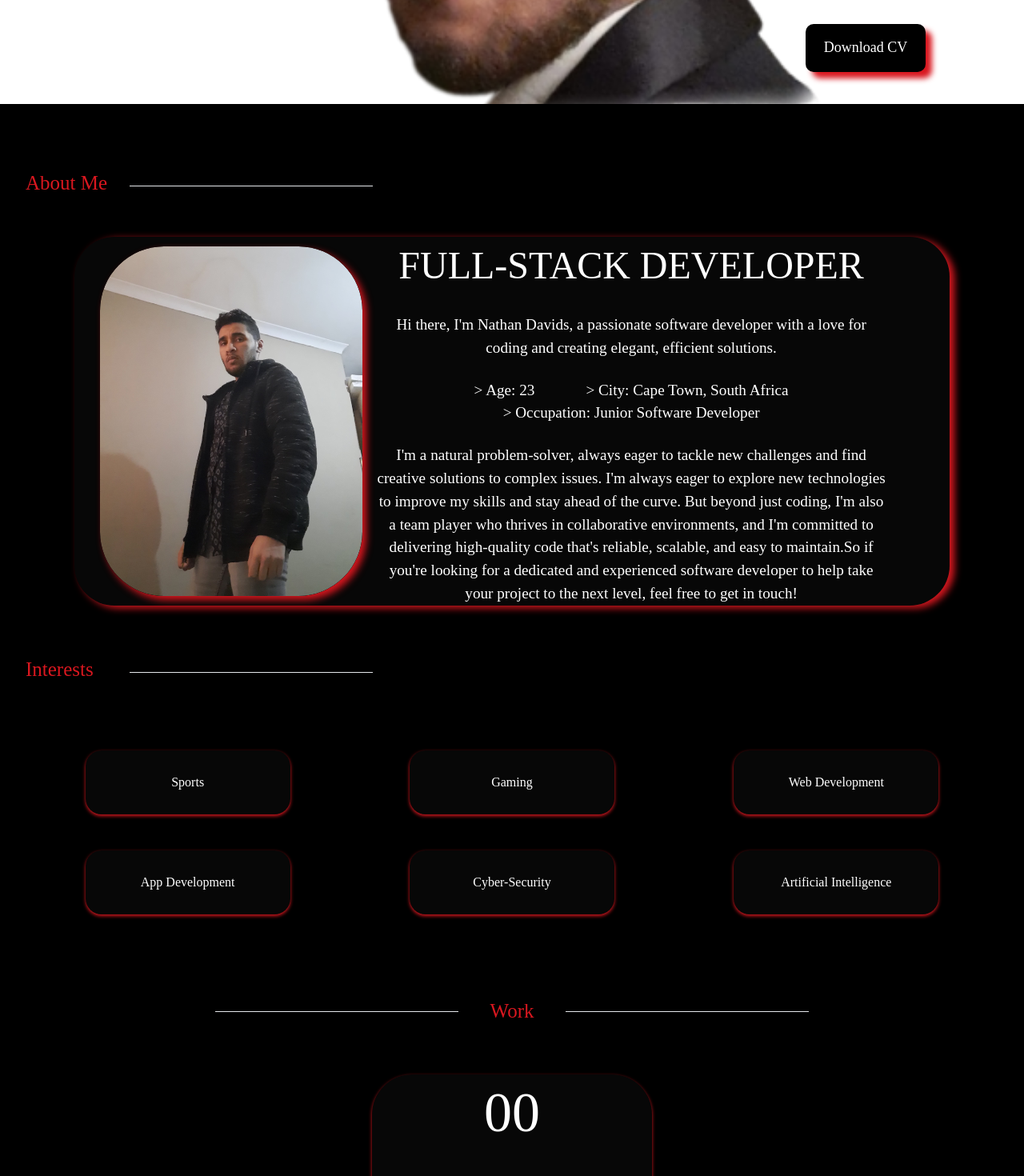
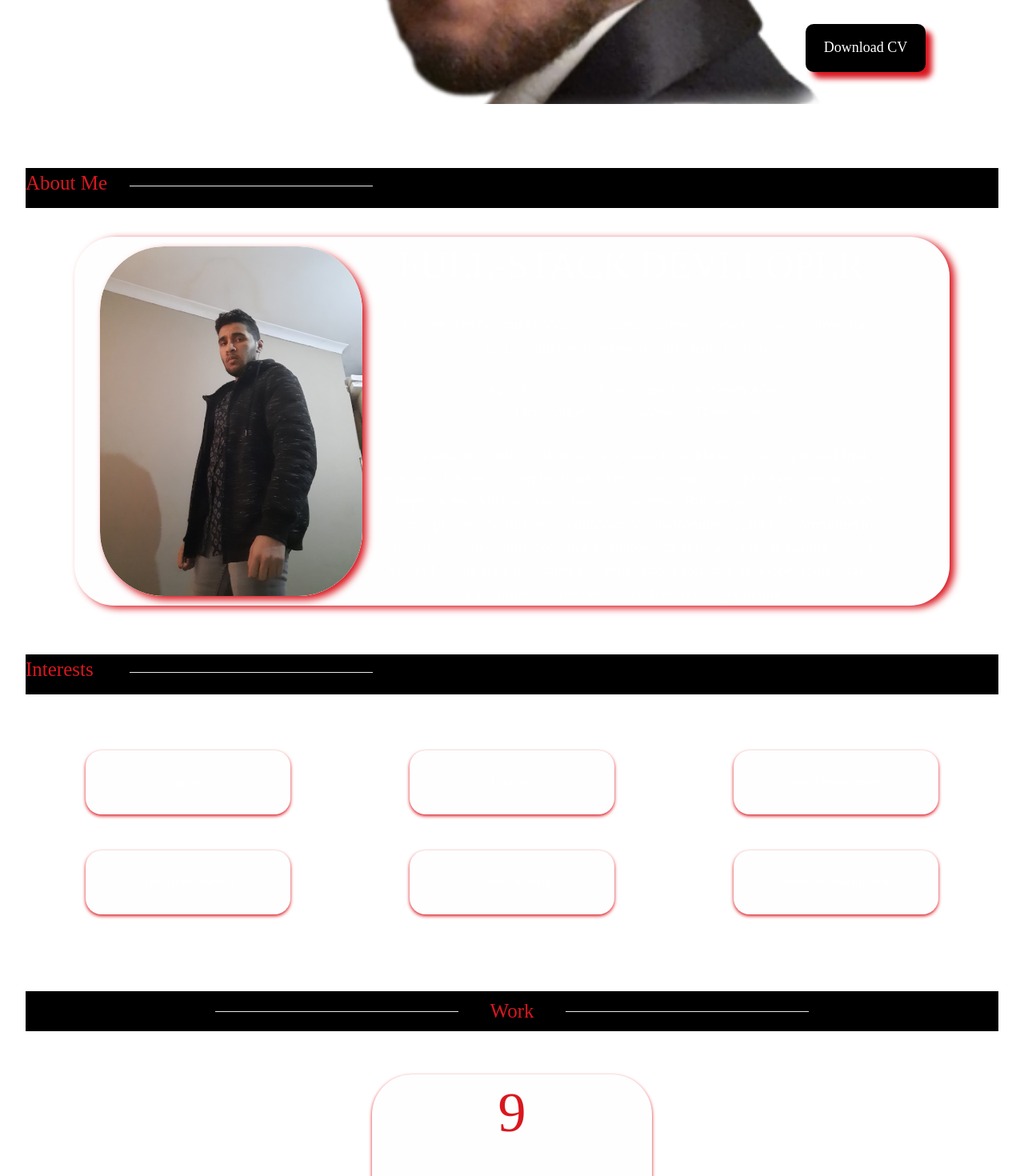
Before and after one commit to NathanDavids/PortfolioProject, a React (Vite) app: page / in a window 1280 px wide. Shown: the part 760-2230 px from the top of the page at 80% size. Built offline with nearby package versions, Linux system fonts and the light colour scheme; a web font is replaced by a local one.

Commit message:
Added counter function on about page

```diff
--- /dev/null
+++ b/src/components/ParentComponent.jsx
@@ -0,0 +1,18 @@
+// ParentComponent.jsx
+import React, { useState } from 'react';
+
+function ParentComponent() {
+  const [isDarkMode, setIsDarkMode] = useState(false);
+
+  const toggleTheme = () => {
+    setIsDarkMode(prevMode => !prevMode);
+  };
+
+  return (
+    <>
+      <Home isDarkMode={isDarkMode} toggleTheme={toggleTheme} />
+    </>
+  );
+}
+
+export default ParentComponent;
--- a/src/components/about/about.css
+++ b/src/components/about/about.css
@@ -7,6 +7,22 @@
     --ButtonColor: rgba(225, 225, 225, 0.05);
 }
 
+#about.dark{
+    background-color: black;
+}
+#aboutContainer.dark{
+    background-color: black;
+}
+
+
+#about.light{
+    background-color: white;
+}
+#aboutContainer.light{
+    background-color: white;
+}
+
+
 #about{
     display: flex;
     justify-content: center;
@@ -14,21 +30,21 @@
     width: 100%;
     height: 250vh;
     overflow: hidden;
-    background-color: var(--BackgroundColour);
+
 }
 
 #aboutContainer{
     margin-top: 0rem;
     width: 95%;
     height: 250vh;
-    background-color: var(--BackgroundColour);
+
 }
 
 #aboutTop{
     display: grid;
     align-items: center;
     width: 100%;
-    background-color: var(--BackgroundColour);
+
     overflow: hidden;
 }
 
@@ -291,6 +307,10 @@
     overflow: hidden;
 }
 
+.counter{
+    color: var(--SecondaryTextColour);
+}
+
 @media screen and (max-width:768px){
     #about{
         height: 230vh;
--- a/src/components/about/about.jsx
+++ b/src/components/about/about.jsx
@@ -1,14 +1,68 @@
-import React from 'react'
+import React, { useEffect, useState } from 'react';
 import '../about/about.css'
+import '../home/home'
 import AboutPicture from '../../assets/AboutPicture.jpg'
 import {FaGreaterThan} from 'react-icons/fa'
 
 function about() {
+  const [isDarkMode, setIsDarkMode] = useState(
+    localStorage.getItem('theme') === 'dark'
+  );
+
+  useEffect(() => {
+    // Apply theme to your page's CSS classes based on isDarkMode
+    // For example, add 'dark' or 'light' class to the body element
+    document.body.classList.toggle('dark', isDarkMode);
+    document.body.classList.toggle('light', !isDarkMode);
+  }, [isDarkMode]);
+
+  const projects = document.querySelector('#projectsBlock');
+  const counter = document.querySelectorAll('.counter');
+  let bol = false;
+
+  useEffect(() => {
+    const projects = document.querySelector('#projectsBlock');
+    const counter = document.querySelectorAll('.counter');
+    let bol = false;
+
+    const sectionOffset = projects.offsetTop + projects.offsetHeight;
+
+    const updateCount = () => {
+      counter.forEach((counter) => {
+        const target = +counter.getAttribute('data-target');
+        const speed = +counter.getAttribute('data-speed');
+        const count = +counter.innerText;
+
+        if (count < target) {
+          counter.innerText = count + 1;
+          setTimeout(updateCount, speed);
+        } else {
+          counter.innerText = target;
+        }
+      });
+    };
+
+    const handleScroll = () => {
+      const pageOffset = window.innerHeight + window.pageYOffset;
+      if (pageOffset > sectionOffset && !bol) {
+        updateCount();
+        bol = true;
+      }
+    };
+
+    window.addEventListener('scroll', handleScroll);
+
+    return () => {
+      window.removeEventListener('scroll', handleScroll);
+    };
+  }, []);
+
+
   return (
     <>
-    <section id='about'>
-    <div id='aboutContainer'>
-      <div id="aboutTop">
+    <section id='about' className={isDarkMode ? 'dark' : 'light'}>
+    <div id='aboutContainer' className={isDarkMode ? 'dark' : 'light'}>
+      <div id="aboutTop" className={isDarkMode ? 'dark' : 'light'}>
         <div id='aboutHead'>
           <h1 id='aboutHeading'> About Me </h1>
           <hr id='aboutLine'/>
@@ -74,8 +128,8 @@ function about() {
         </div>
         <div id='workContent'>
           <div id='projectsBlock'>
-            <h1>00</h1>
-            <h1>Projects</h1>
+            <h1 className='counter' data-target='10' data-speed='500' >00</h1>
+            <h1 className='projectLabel'>Projects</h1>
           </div>
         </div>
       </div>
--- a/src/components/home/home.jsx
+++ b/src/components/home/home.jsx
@@ -10,6 +10,12 @@ import CV from '../../assets/NathanDavids_CV.pdf'
 
 function home() {
   const [isDarkMode, setIsDarkMode] = useState(false);
+
+  const toggleTheme = () => {
+    const newTheme = !isDarkMode;
+    setIsDarkMode(newTheme);
+    localStorage.setItem('theme', newTheme ? 'dark' : 'light');
+  };
 
   useEffect(() => {
     // Initialize Typed within the useEffect hook
@@ -26,11 +32,6 @@ function home() {
       typed.destroy();
     };
   }, []); // Empty dependency array to run the effect only once
-
-  const toggleTheme = () => {
-    console.log("Toggling theme");
-    setIsDarkMode(prevMode => !prevMode);
-  };
 
   return (
     <>
--- a/src/components/navbar/navbar.css
+++ b/src/components/navbar/navbar.css
@@ -1,4 +1,3 @@
-/* Dark Theme Colours */
 :root{
     --BackgroundColour: black;
     --PrimaryTextColour: #FFFFFF;
@@ -28,12 +27,17 @@
     opacity: 1; /* Show the border for the selected item */
   }
 
+#navBarSection.dark{
+    .header{
+        background-color: red;
+    }
+}
+
 .header{
     position: fixed; /* Sticky */
     display: flex;
     align-items: center;
     justify-content: space-between;
-    background: var(--BackgroundColour);
     width: 100%;
     padding: 1rem;
     z-index: 1000;
```
